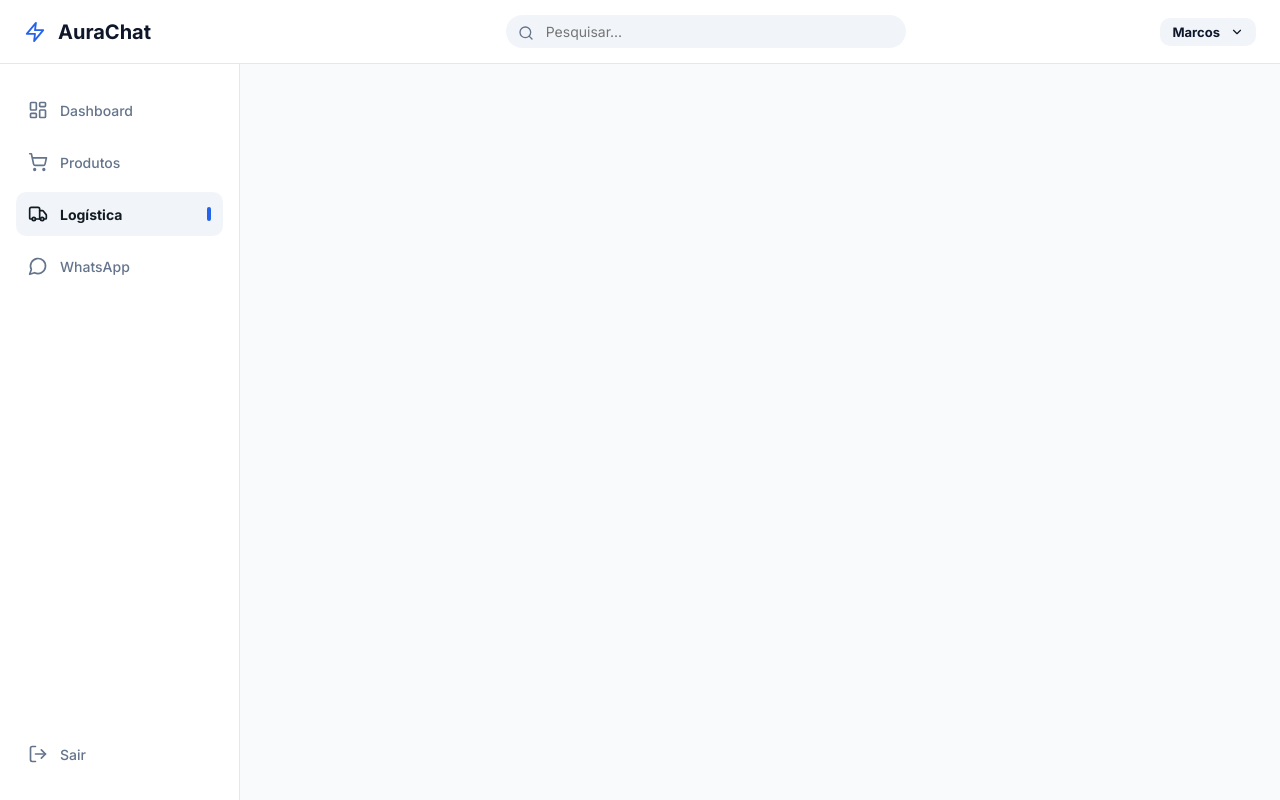
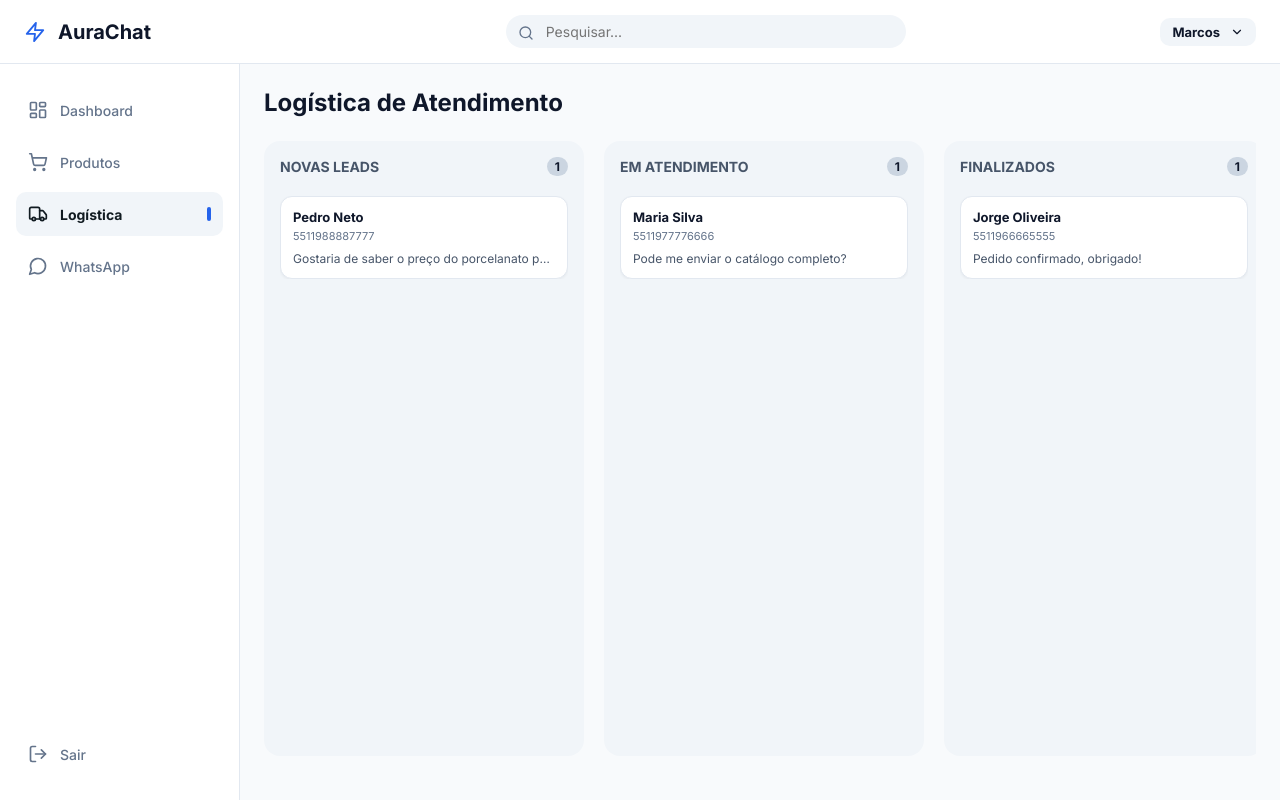
Before and after one commit to Pedrogabrielsilvaneto/aurachat-client, a React (Vite) app: page / in a window 1280 px wide. Both pictures are taken after a click on the element "Logística". Built offline with nearby package versions, Linux system fonts and the light colour scheme.

Commit message:
Restoration of Dashboard, Logistics and WhatsApp tabs with mock data integration

```diff
--- a/src/App.jsx
+++ b/src/App.jsx
@@ -10,8 +10,14 @@ const INITIAL_PRODUCTS = [
 ];
 
 function App() {
-  const [activeTab, setActiveTab] = useState('products');
+  const [activeTab, setActiveTab] = useState('dashboard');
   const [products, setProducts] = useState(INITIAL_PRODUCTS);
+  const [contacts, setContacts] = useState([
+    { id: '1', name: 'Pedro Neto', phone: '5511988887777', status: 'new', msg: 'Gostaria de saber o preço do porcelanato polido.', time: '14:20' },
+    { id: '2', name: 'Maria Silva', phone: '5511977776666', status: 'active', msg: 'Pode me enviar o catálogo completo?', time: '13:45' },
+    { id: '3', name: 'Jorge Oliveira', phone: '5511966665555', status: 'completed', msg: 'Pedido confirmado, obrigado!', time: 'Ontem' },
+  ]);
+  const [stats, setStats] = useState({ total: 128, inService: 42, conversion: '24%', responseTime: '1.2s' });
   const [showModal, setShowModal] = useState(false);
   const [editing, setEditing] = useState(null);
   const [viewing, setViewing] = useState(null);
@@ -71,6 +77,38 @@ function App() {
       </aside>
 
       <main className="main-content">
+        {activeTab === 'dashboard' && (
+          <div className="animate-in">
+            <h1 style={{ fontSize: '24px', fontWeight: '800', marginBottom: '24px' }}>Visão Geral</h1>
+            <div className="kpi-grid">
+              <div className="card">
+                <span style={{ fontSize: '12px', color: '#64748b', fontWeight: '600' }}>TOTAL DE LEADS</span>
+                <h2 style={{ fontSize: '32px', fontWeight: '800', marginTop: '8px' }}>{stats.total}</h2>
+                <div style={{ color: '#16a34a', fontSize: '12px', marginTop: '4px', fontWeight: '600' }}>+12% vs ontem</div>
+              </div>
+              <div className="card">
+                <span style={{ fontSize: '12px', color: '#64748b', fontWeight: '600' }}>EM ATENDIMENTO</span>
+                <h2 style={{ fontSize: '32px', fontWeight: '800', marginTop: '8px' }}>{stats.inService}</h2>
+                <div style={{ color: '#2563eb', fontSize: '12px', marginTop: '4px', fontWeight: '600' }}>6 consultores ativos</div>
+              </div>
+              <div className="card">
+                <span style={{ fontSize: '12px', color: '#64748b', fontWeight: '600' }}>TAXA DE CONVERSÃO</span>
+                <h2 style={{ fontSize: '32px', fontWeight: '800', marginTop: '8px' }}>{stats.conversion}</h2>
+                <div style={{ color: '#16a34a', fontSize: '12px', marginTop: '4px', fontWeight: '600' }}>Meta: 20%</div>
+              </div>
+              <div className="card">
+                <span style={{ fontSize: '12px', color: '#64748b', fontWeight: '600' }}>RESPOSTA IA</span>
+                <h2 style={{ fontSize: '32px', fontWeight: '800', marginTop: '8px' }}>{stats.responseTime}</h2>
+                <div style={{ color: '#16a34a', fontSize: '12px', marginTop: '4px', fontWeight: '600' }}>Status: Operacional</div>
+              </div>
+            </div>
+
+            <div className="card" style={{ marginTop: '24px', minHeight: '300px', display: 'flex', alignItems: 'center', justifyContent: 'center', borderStyle: 'dotted', color: '#94a3b8' }}>
+              Gráficos de Performance do Pereira Acabamentos em tempo real.
+            </div>
+          </div>
+        )}
+
         {activeTab === 'products' && (
           <div className="animate-in">
             <div style={{ display: 'flex', justifyContent: 'space-between', alignItems: 'center', marginBottom: '30px' }}>
@@ -97,6 +135,70 @@ function App() {
                   </div>
                 </div>
               ))}
+            </div>
+          </div>
+        )}
+
+        {activeTab === 'logistics' && (
+          <div className="animate-in" style={{ height: '100%', display: 'flex', flexDirection: 'column' }}>
+            <h1 style={{ fontSize: '24px', fontWeight: '800', marginBottom: '24px' }}>Logística de Atendimento</h1>
+            <div style={{ display: 'flex', gap: '20px', flex: 1, overflowX: 'auto', paddingBottom: '20px' }}>
+              {[
+                { title: 'Novas Leads', key: 'new' },
+                { title: 'Em Atendimento', key: 'active' },
+                { title: 'Finalizados', key: 'completed' }
+              ].map(col => (
+                <div key={col.key} style={{ minWidth: '320px', flex: 1, background: '#f1f5f9', borderRadius: '16px', padding: '16px', display: 'flex', flexDirection: 'column', gap: '12px' }}>
+                  <div style={{ display: 'flex', justifyContent: 'space-between', alignItems: 'center', marginBottom: '8px' }}>
+                    <h3 style={{ fontSize: '14px', fontWeight: '800', color: '#475569' }}>{col.title.toUpperCase()}</h3>
+                    <span style={{ fontSize: '12px', background: '#cbd5e1', padding: '2px 8px', borderRadius: '10px', fontWeight: '700' }}>
+                      {contacts.filter(c => c.status === col.key).length}
+                    </span>
+                  </div>
+                  <div style={{ overflowY: 'auto', display: 'flex', flexDirection: 'column', gap: '10px' }}>
+                    {contacts.filter(c => c.status === col.key).map(c => (
+                      <div key={c.id} className="card" style={{ padding: '12px', cursor: 'grab' }}>
+                        <div style={{ fontSize: '13px', fontWeight: '700', marginBottom: '4px' }}>{c.name}</div>
+                        <div style={{ fontSize: '11px', color: '#64748b' }}>{c.phone}</div>
+                        <div style={{ fontSize: '12px', marginTop: '8px', color: '#475569', overflow: 'hidden', textOverflow: 'ellipsis', whiteSpace: 'nowrap' }}>{c.msg}</div>
+                      </div>
+                    ))}
+                    {contacts.filter(c => c.status === col.key).length === 0 && (
+                      <div style={{ border: '2px dashed #cbd5e1', borderRadius: '10px', height: '100px', display: 'flex', alignItems: 'center', justifyContent: 'center', color: '#94a3b8', fontSize: '13px' }}>
+                        Nenhum card aqui
+                      </div>
+                    )}
+                  </div>
+                </div>
+              ))}
+            </div>
+          </div>
+        )}
+
+        {activeTab === 'whatsapp' && (
+          <div className="animate-in" style={{ height: 'calc(100vh - 120px)', background: 'white', borderRadius: '20px', border: '1px solid #e2e8f0', display: 'flex', overflow: 'hidden' }}>
+            <div style={{ width: '350px', borderRight: '1px solid #e2e8f0', display: 'flex', flexDirection: 'column' }}>
+              <div style={{ padding: '24px', borderBottom: '1px solid #e2e8f0' }}>
+                <h2 style={{ fontSize: '18px', fontWeight: '800' }}>Conversas</h2>
+              </div>
+              <div style={{ flex: 1, overflowY: 'auto' }}>
+                {contacts.map(c => (
+                  <div key={c.id} style={{ padding: '16px 20px', borderBottom: '1px solid #f1f5f9', cursor: 'pointer', transition: 'background 0.2s' }}>
+                    <div style={{ display: 'flex', justifyContent: 'space-between', alignItems: 'center' }}>
+                      <b style={{ fontSize: '14px' }}>{c.name}</b>
+                      <span style={{ fontSize: '11px', color: '#94a3b8' }}>{c.time}</span>
+                    </div>
+                    <p style={{ fontSize: '12px', color: '#64748b', whiteSpace: 'nowrap', overflow: 'hidden', textOverflow: 'ellipsis', marginTop: '4px' }}>{c.msg}</p>
+                  </div>
+                ))}
+              </div>
+            </div>
+            <div style={{ flex: 1, display: 'flex', flexDirection: 'column', alignItems: 'center', justifyContent: 'center', background: '#f8fafc', color: '#94a3b8' }}>
+              <div style={{ width: '60px', height: '60px', borderRadius: '30px', background: '#eff6ff', display: 'flex', alignItems: 'center', justifyContent: 'center', marginBottom: '20px' }}>
+                <MessageCircle size={32} color="#2563eb" />
+              </div>
+              <h2 style={{ color: '#0f172a', fontWeight: '800', fontSize: '20px' }}>Pereira Acabamentos OmniChannel</h2>
+              <p style={{ marginTop: '8px' }}>Selecione um cliente para assumir o atendimento humano.</p>
             </div>
           </div>
         )}
```
